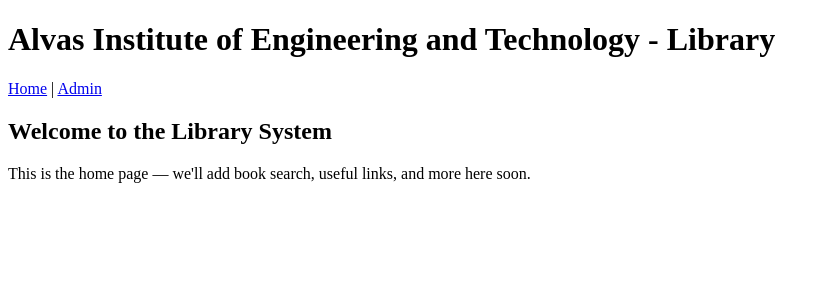
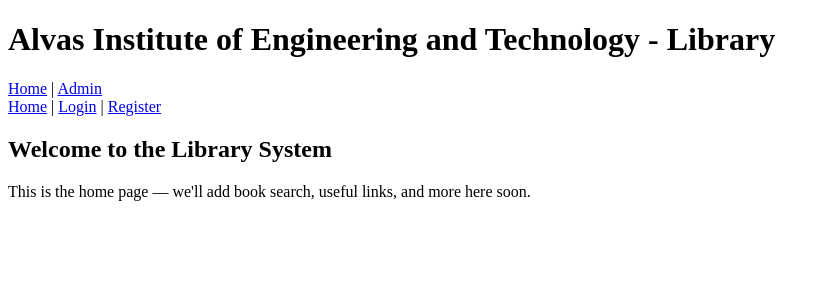
Before and after one commit to dishaajeru-create/alvas-library-management-system, a Django app: page / in a window 1280 px wide. Shown: the top 300 px of the page, without its empty margins (0-830 px from the left). Run offline with Django 5.2, Linux system fonts and the light colour scheme.

Commit message:
Add login, logout, register pages and update nav

```diff
--- a/library/templates/library/base.html
+++ b/library/templates/library/base.html
@@ -10,6 +10,19 @@
             <a href="/">Home</a> |
             <a href="/admin/">Admin</a>
         </nav>
+        <nav>
+            <a href="/">Home</a> |
+            {% if user.is_authenticated %}
+                Welcome, {{ user.username }}! |
+                <a href="{% url 'logout' %}">Logout</a>
+            {% else %}
+                <a href="{% url 'login' %}">Login</a> |
+                <a href="{% url 'register' %}">Register</a>
+            {% endif %}
+            {% if user.is_staff %}
+                | <a href="/admin/">Admin</a>
+            {% endif %}
+        </nav>
     </header>
     <main>
         {% block content %}
--- a/library/urls.py
+++ b/library/urls.py
@@ -1,6 +1,10 @@
 from django.urls import path
+from django.contrib.auth import views as auth_views
 from . import views
 
 urlpatterns = [
     path('', views.home, name='home'),
+    path('register/', views.register, name='register'),
+    path('login/', auth_views.LoginView.as_view(template_name='library/login.html'), name='login'),
+    path('logout/', auth_views.LogoutView.as_view(), name='logout'),
 ]
--- a/library/views.py
+++ b/library/views.py
@@ -1,4 +1,18 @@
-from django.shortcuts import render
+from django.shortcuts import render, redirect
+from django.contrib.auth.forms import UserCreationForm
+from django.contrib.auth.decorators import login_required
+from django.contrib import messages
 
 def home(request):
     return render(request, 'library/home.html')
+
+def register(request):
+    if request.method == 'POST':
+        form = UserCreationForm(request.POST)
+        if form.is_valid():
+            form.save()
+            messages.success(request, 'Account created successfully! Please log in.')
+            return redirect('login')
+    else:
+        form = UserCreationForm()
+    return render(request, 'library/register.html', {'form': form})
--- a/library_system/settings.py
+++ b/library_system/settings.py
@@ -116,3 +116,5 @@
 # https://docs.djangoproject.com/en/6.0/howto/static-files/
 
 STATIC_URL = 'static/'
+LOGIN_REDIRECT_URL = 'home'
+LOGOUT_REDIRECT_URL = 'home'
```
Also changed, not shown: library/templates/library/login.html (added, +10 -0 lines), library/templates/library/register.html (added, +10 -0 lines).
